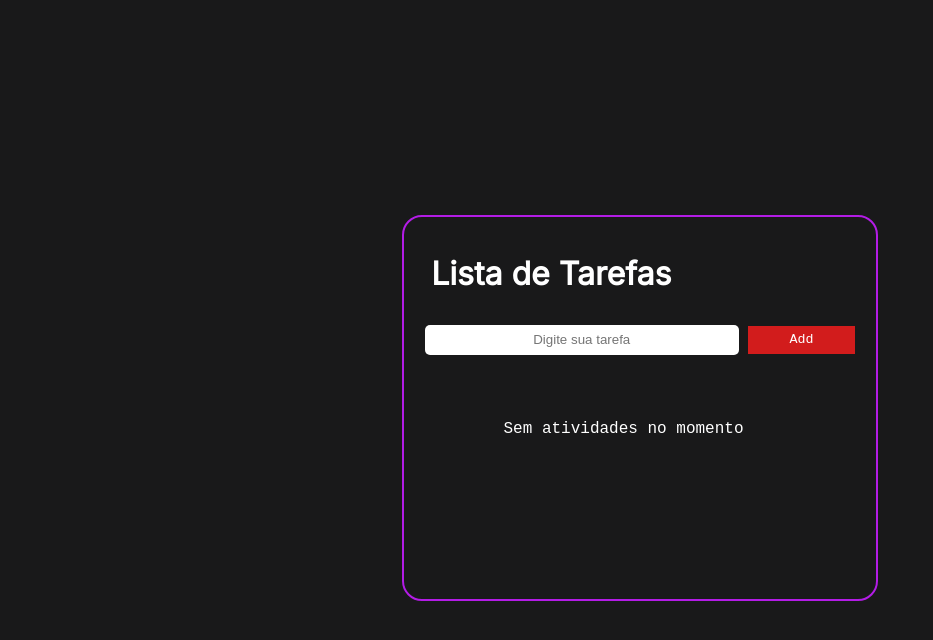
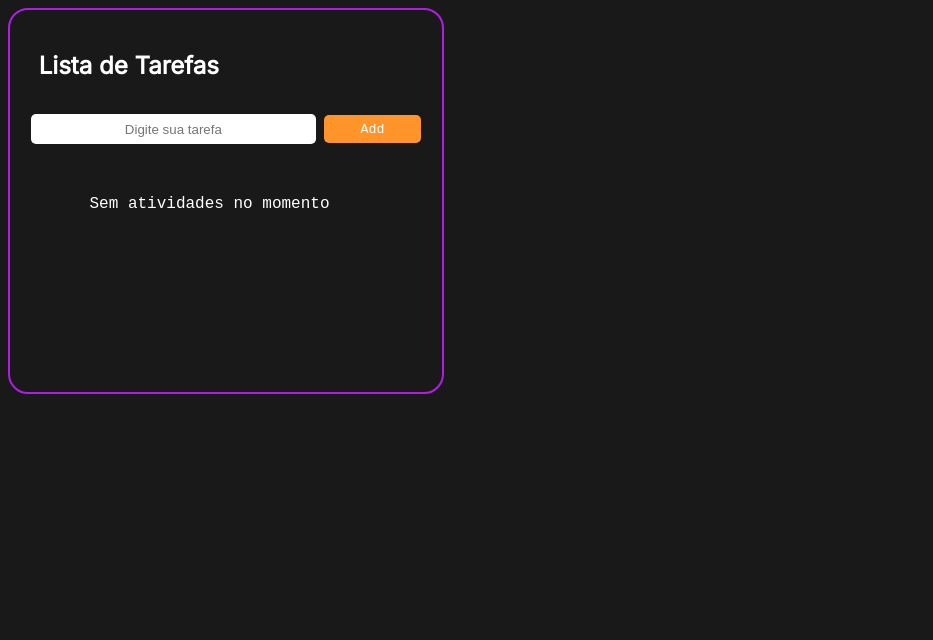
Before and after one commit to nicolasbg1/task-list, a React (Vite) app: page / in a window 1280 px wide. Shown: the top 640 px of the page, without its empty margins (0-933 px from the left). Built offline with nearby package versions, Linux system fonts and the light colour scheme; some icons are missing.

Commit message:
reaproveitamento de funções e adição da funcionalidade de criar e renderizar tarefas

```diff
--- a/src/App.tsx
+++ b/src/App.tsx
@@ -1,27 +1,79 @@
-import { useRef, useState } from 'react'
+import { useReducer, useRef, useState, type Key } from 'react'
+import { CreateTask } from './components/CreateTask'
 import { Form } from './components/Form'
+import { NotTask } from './components/NotTask'
 
 export function App() {
-  const [tasks, setTask] = useState('')
+  const [inputValue, setInputValue] = useState('')
+  const [tasks, dispatch] = useReducer(reducer, [])
   const inputRef = useRef<HTMLInputElement>(null) // luta grande
+
+  function reducer(state: any[], action: { type: any; payload: any }) {
+    switch (action.type) {
+      case 'add-task': {
+        return [
+          ...state,
+          {
+            id: Date.now(),
+            value: action.payload,
+            isCompleted: false,
+          },
+        ]
+      }
+
+      case 'delete-task': {
+        return state.filter((task: { id: Key }) => task.id !== action.payload)
+      }
+
+      default: {
+        return state
+      }
+    }
+  }
 
   const handleSubmitForm = (e: { preventDefault: () => void }) => {
     e.preventDefault()
-    setTask('')
-    if (inputRef.current) {
-      inputRef.current.focus()
+
+    if (inputValue) {
+      dispatch({
+        type: 'add-task',
+        payload: inputValue,
+      })
+
+      setInputValue('')
+      inputRef.current?.focus()
     }
-    console.log(tasks)
+
+    console.log(inputValue)
+  }
+
+  const deleteTask = (taskId: Key | undefined | number) => {
+    dispatch({
+      type: 'delete-task',
+      payload: taskId,
+    })
   }
 
   return (
-    <main>
+    <section className="container">
       <Form
         handleSubmitForm={handleSubmitForm}
-        tasks={tasks}
-        setTask={setTask}
+        inputValue={inputValue}
+        setInputValue={setInputValue}
         inputRef={inputRef}
       />
-    </main>
+      {!tasks ||
+        (tasks.every((task: { isCompleted: boolean }) => task.isCompleted) && (
+          <NotTask />
+        ))}
+
+      {tasks && (
+        <ol className="taskContainer">
+          {tasks.map((task: { id: Key | undefined }) => (
+            <CreateTask key={task.id} task={task} deleteTask={deleteTask} />
+          ))}
+        </ol>
+      )}
+    </section>
   )
 }
--- a/src/components/CreateTask.tsx
+++ b/src/components/CreateTask.tsx
@@ -0,0 +1,31 @@
+import { Key } from 'react'
+import { FaTrash } from 'react-icons/fa6'
+
+type DeleteTask = (taskId: Key | undefined | number) => void | Error
+
+interface CreateTaskProps {
+  task: {
+    id: Key | undefined
+    value?: string
+  }
+  deleteTask: DeleteTask
+}
+
+export function CreateTask({ task, deleteTask }: CreateTaskProps) {
+  return (
+    <>
+      <li key={task.id} tabIndex={0} style={{ outline: 'none' }}>
+        {task.value}
+      </li>
+      <button
+        className="clearTask"
+        title="Apagar atividade"
+        onClick={() => {
+          deleteTask(task.id)
+        }}
+      >
+        <FaTrash />
+      </button>
+    </>
+  )
+}
--- a/src/components/Form.tsx
+++ b/src/components/Form.tsx
@@ -1,35 +1,32 @@
 import React from 'react'
-import { NotTask } from './NotTask'
 
 type FormProps = {
   handleSubmitForm: (e: { preventDefault: () => void }) => void
-  tasks: string
-  setTask: (newTask: string) => void
+  inputValue: string
+  setInputValue: (newTask: string) => void
   inputRef: React.RefObject<HTMLInputElement> // revisar
 }
-
 export function Form({
   handleSubmitForm,
-  tasks,
-  setTask,
+  inputValue,
+  setInputValue,
   inputRef,
 }: FormProps) {
   return (
-    <div className="container">
+    <div>
       <h1>Lista de Tarefas</h1>
       <form onSubmit={handleSubmitForm} className="form">
         <input
           type="text"
-          value={tasks}
+          value={inputValue}
           placeholder="Digite sua tarefa"
-          onChange={(e) => setTask(e.target.value)}
+          onChange={(e) => setInputValue(e.target.value)}
           ref={inputRef}
         />
         <button type="submit" className="btn-add">
           Add
         </button>
       </form>
-      <NotTask />
     </div>
   )
 }
--- a/src/styles/sass/base/_colors.sass
+++ b/src/styles/sass/base/_colors.sass
@@ -1,4 +1,5 @@
 $body-bg: #19191A
 $container-border: #b31ce6
-$btn-add: #d21c1c
+$btn-add: #fe942a
 $font-color: #ffff
+$clear-task: #07ca2b
--- a/src/styles/sass/base/_global.sass
+++ b/src/styles/sass/base/_global.sass
@@ -2,9 +2,8 @@
 
 body
     background-color: colors.$body-bg
-    display: flex
-    justify-content: center
-    align-items: center
+    // display: flex
+    // justify-content: center
+    // align-items: center
     height: 100vh
     font-family: 'Inter', sans-serif
-    overflow: hidden
--- a/src/styles/sass/layout/_container.sass
+++ b/src/styles/sass/layout/_container.sass
@@ -4,14 +4,15 @@
     border: 2px solid colors.$container-border
     border-radius: 20px
     min-width: 340px
-    width: 440px
+    width: 400px
     min-height: 350px
     height: auto
     padding: 1rem
     color: colors.$font-color
 
     h1
-        margin-left: 0.7rem
+        margin-left: 0.5rem
+        padding: 0.3rem
 
     .form
         display: flex
--- a/src/styles/sass/layout/_notTask.sass
+++ b/src/styles/sass/layout/_notTask.sass
@@ -3,6 +3,6 @@
     justify-content: center
     align-items: center
     gap: 17px
-    height: 130px
+    height: 100px
     font-size: 1rem
     font-family: monospace
--- /dev/null
+++ b/src/styles/sass/layout/_taskcontainer.sass
@@ -0,0 +1,19 @@
+@use '../base/_colors'
+.taskContainer
+    padding: 10px
+
+    & li
+        padding: 5px
+        cursor: pointer
+        margin-left: 10px
+        border-bottom: 1px solid #ccc
+        margin-top: 15px
+
+    .clearTask
+        border: none
+        background-color: transparent
+        font-size: 1.2rem
+        position: relative
+        bottom: 25px
+        left: 90%
+        color: colors.$clear-task
--- a/src/styles/sass/layout/layout.sass
+++ b/src/styles/sass/layout/layout.sass
@@ -1,2 +1,3 @@
 @use './_container'
 @use './_notTask'
+@use './_taskcontainer'
--- a/src/styles/sass/modules/_btnAdd.sass
+++ b/src/styles/sass/modules/_btnAdd.sass
@@ -4,7 +4,7 @@
     width: 25%
     height: 28px
     border: none
-    // border-radius: 5px
+    border-radius: 5px
     background-color: colors.$btn-add
     color: colors.$font-color
     font-family: monospace
```
